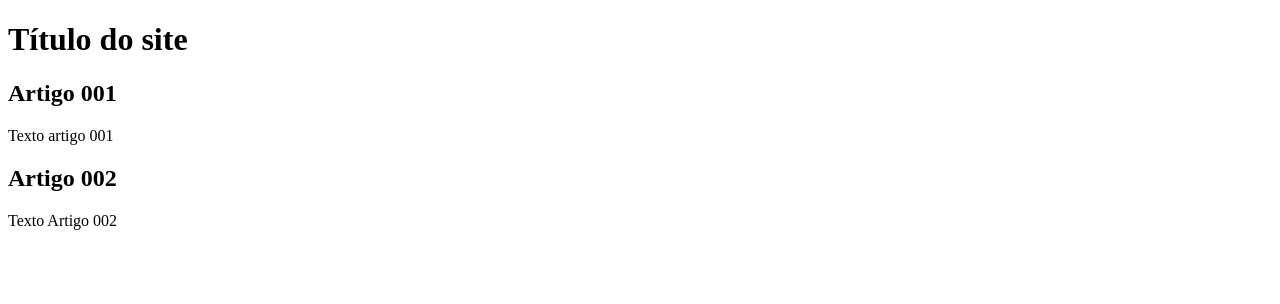
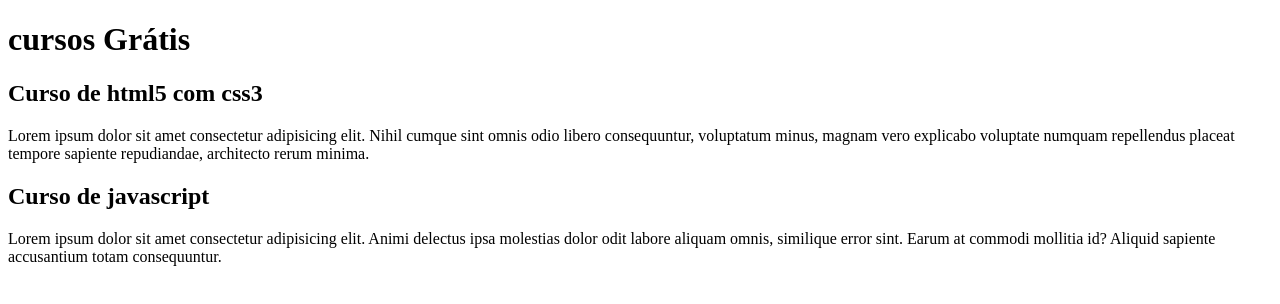
Before and after one commit to kelson-gs/I-repositorio, a plain HTML site: page site-exemplo/index.html in a window 1280 px wide. Drawn offline with Linux system fonts and the light colour scheme.

Commit message:
comecei a escrever o conteúdo

```diff
--- a/site-exemplo/index.html
+++ b/site-exemplo/index.html
@@ -9,15 +9,15 @@
 <body>
     <main>
         <header>
-            <h1> Título do site </h1>
+            <h1> cursos Grátis </h1>
         </header>
         <article>
-            <h2>Artigo 001</h2>
-            <p>Texto artigo 001</p>
+            <h2>Curso de html5 com css3</h2>
+            <p>Lorem ipsum dolor sit amet consectetur adipisicing elit. Nihil cumque sint omnis odio libero consequuntur, voluptatum minus, magnam vero explicabo voluptate numquam repellendus placeat tempore sapiente repudiandae, architecto rerum minima.</p>
         </article>
         <article>
-            <h2>Artigo 002</h2>
-            <p>Texto Artigo 002</p>
+            <h2>Curso de javascript</h2>
+            <p>Lorem ipsum dolor sit amet consectetur adipisicing elit. Animi delectus ipsa molestias dolor odit labore aliquam omnis, similique error sint. Earum at commodi mollitia id? Aliquid sapiente accusantium totam consequuntur.</p>
         </article>
     </main>
 </body>
```
